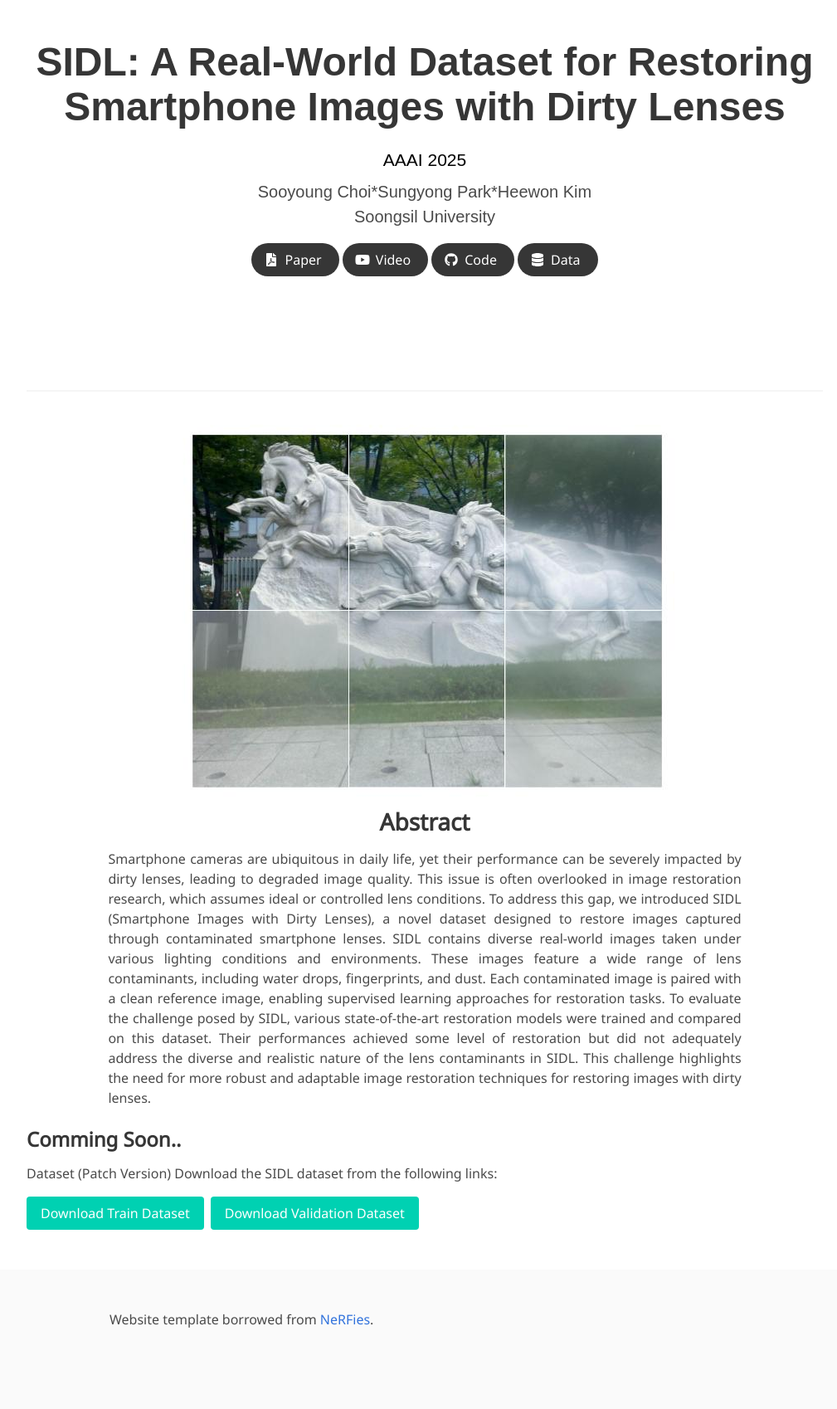
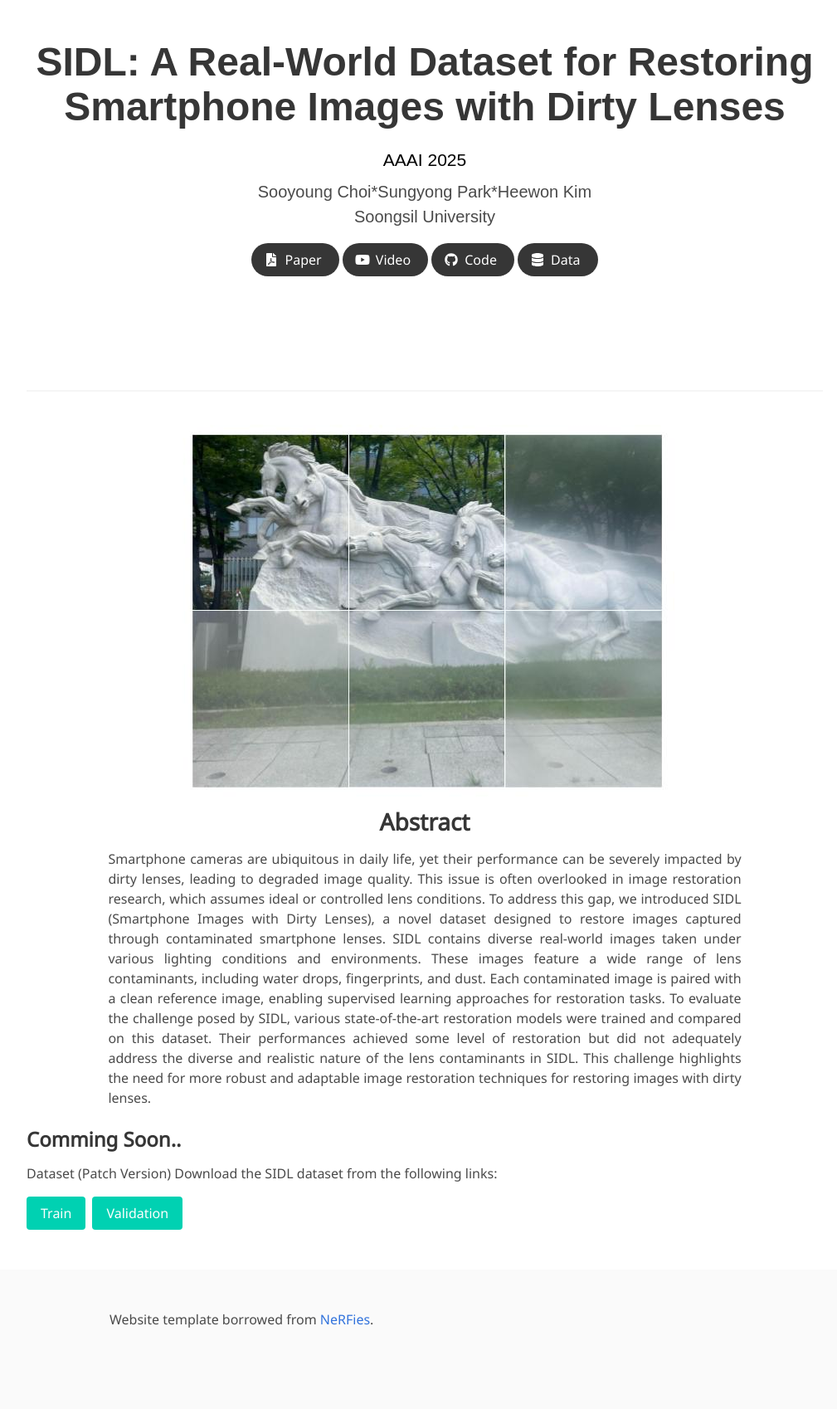
Before and after one commit to sidl-benchmark/sidl-benchmark.github.io, a Jekyll site: the page built from index.md, in a window 1280 px wide. Shown: the whole page at 83% size, without its empty margins (128-1137 px from the left). Built offline with Jekyll 4.4.1, drawn with Linux system fonts in a browser that asks for light colours; some web fonts are replaced.

Commit message:
Update index.md

```diff
--- a/index.md
+++ b/index.md
@@ -39,8 +39,8 @@ Dataset (Patch Version)
 Download the SIDL dataset from the following links:
 
 <div class="buttons" style="text-align: center; margin-top: 1em;">
-  <a class="button is-primary" href="https://drive.google.com/file/d/1es3rPo5Y9O96EjDVXanUY8NpaRprWH-h/view?usp=sharing" target="_blank">Download Train Dataset</a>
-  <a class="button is-primary" href="https://github.com/your-repo/dataset" target="_blank">Download Validation Dataset</a>
+  <a class="button is-primary" href="https://drive.google.com/file/d/1es3rPo5Y9O96EjDVXanUY8NpaRprWH-h/view?usp=sharing" target="_blank">Train</a>
+  <a class="button is-primary" href="https://github.com/your-repo/dataset" target="_blank">Validation</a>
 </div>
 
 <!-- ## Background
```
